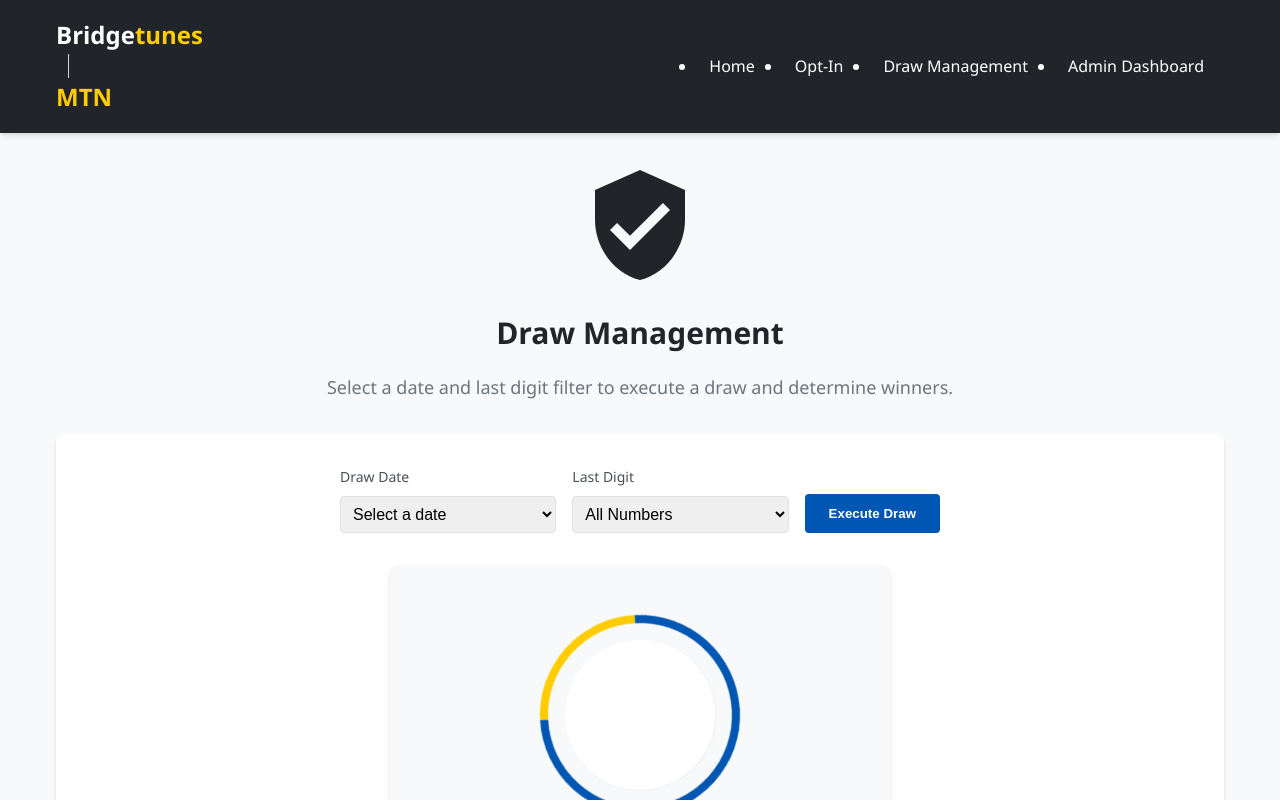
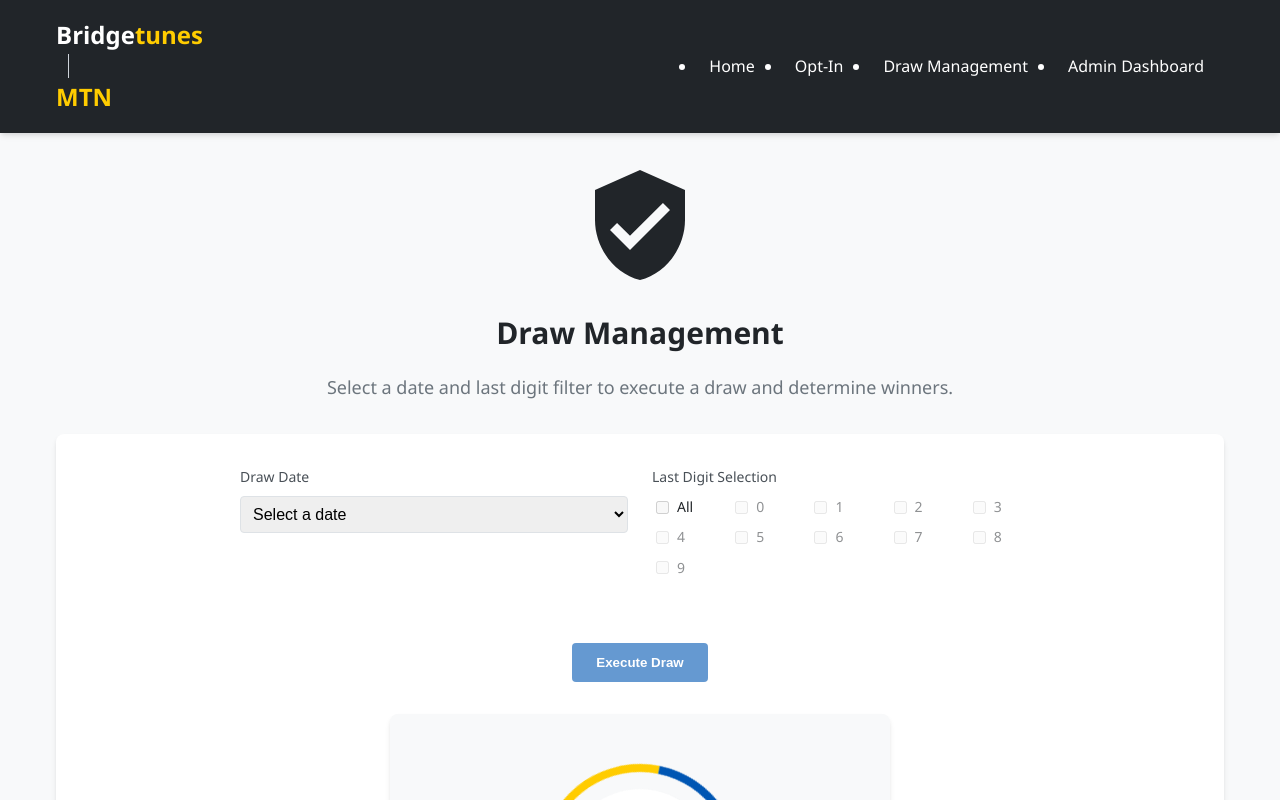
Before and after one commit to ArowuTest/bridgetunes-promotest1, a Next.js app: page /draw-management in a window 1280 px wide. Shown: the top 800 px of the page. Built offline with nearby package versions, Linux system fonts and the light colour scheme.

Commit message:
Update draw-management.js

```diff
--- a/pages/draw-management.js
+++ b/pages/draw-management.js
@@ -52,20 +52,19 @@ const DrawSection = styled.div`
 `;
 
 const DrawControls = styled.div`
-  display: flex;
-  flex-direction: column;
-  gap: 1rem;
-  max-width: 600px;
+  display: grid;
+  grid-template-columns: 1fr;
+  gap: 1.5rem;
+  max-width: 800px;
   margin: 0 auto 2rem;
 
   @media (min-width: ${props => props.theme.breakpoints.md}) {
-    flex-direction: row;
-    align-items: flex-end;
+    grid-template-columns: 1fr 1fr;
   }
 `;
 
 const FormGroup = styled.div`
-  flex: 1;
+  margin-bottom: 1rem;
 `;
 
 const Label = styled.label`
@@ -90,14 +89,29 @@ const Select = styled.select`
   }
 `;
 
+const CheckboxGroup = styled.div`
+  display: grid;
+  grid-template-columns: repeat(5, 1fr);
+  gap: 0.5rem;
+  margin-top: 0.5rem;
+`;
+
+const CheckboxLabel = styled.label`
+  display: flex;
+  align-items: center;
+  font-size: ${props => props.theme.fontSizes.sm};
+  cursor: pointer;
+`;
+
+const Checkbox = styled.input`
+  margin-right: 0.5rem;
+`;
+
 const ButtonContainer = styled.div`
   display: flex;
   justify-content: center;
-  margin-top: 1rem;
-
-  @media (min-width: ${props => props.theme.breakpoints.md}) {
-    margin-top: 0;
-  }
+  margin-top: 1.5rem;
+  grid-column: 1 / -1;
 `;
 
 // Styled button instead of importing Button component
@@ -159,31 +173,99 @@ const WinnersTable = styled.table`
 // Main component
 const DrawManagement = () => {
   const [drawDate, setDrawDate] = useState('');
-  const [lastDigit, setLastDigit] = useState('all');
+  const [selectedDigits, setSelectedDigits] = useState([]);
   const [drawStage, setDrawStage] = useState('idle'); // idle, drawing, complete
   const [winningNumber, setWinningNumber] = useState('');
   const [prizeAmount, setPrizeAmount] = useState(0);
   const [winners, setWinners] = useState([]);
+  const [msisdnData, setMsisdnData] = useState([]);
 
   // Available dates for the dropdown
   const availableDates = [
     '2023-09-01', '2023-09-02', '2023-09-03', '2023-09-04', '2023-09-05'
   ];
 
-  // Last digit options
-  const digitOptions = [
-    { value: 'all', label: 'All Numbers' },
-    { value: '0', label: 'Ending with 0' },
-    { value: '1', label: 'Ending with 1' },
-    { value: '2', label: 'Ending with 2' },
-    { value: '3', label: 'Ending with 3' },
-    { value: '4', label: 'Ending with 4' },
-    { value: '5', label: 'Ending with 5' },
-    { value: '6', label: 'Ending with 6' },
-    { value: '7', label: 'Ending with 7' },
-    { value: '8', label: 'Ending with 8' },
-    { value: '9', label: 'Ending with 9' }
-  ];
+  // Days of the week mapping
+  const daysOfWeek = {
+    '2023-09-01': 'Friday',
+    '2023-09-02': 'Saturday',
+    '2023-09-03': 'Sunday',
+    '2023-09-04': 'Monday',
+    '2023-09-05': 'Tuesday'
+  };
+
+  // Day to digit mapping
+  const dayDigitMapping = {
+    'Monday': ['0', '1'],
+    'Tuesday': ['2', '3'],
+    'Wednesday': ['4', '5'],
+    'Thursday': ['6', '7'],
+    'Friday': ['8', '9'],
+    'Saturday': ['0', '2', '4', '6', '8'],
+    'Sunday': ['1', '3', '5', '7', '9']
+  };
+
+  // Fetch MSISDN data on component mount
+  useEffect(() => {
+    const fetchMsisdnData = async () => {
+      try {
+        const response = await fetch('/data/msisdn_data.json');
+        const data = await response.json();
+        setMsisdnData(data);
+      } catch (error) {
+        console.error('Error fetching MSISDN data:', error);
+        // Fallback data if fetch fails
+        setMsisdnData([
+          { msisdn: '08012345678', topupAmount: 500, date: '2023-09-01' },
+          { msisdn: '08023456789', topupAmount: 1000, date: '2023-09-01' },
+          { msisdn: '08034567890', topupAmount: 200, date: '2023-09-02' },
+          { msisdn: '08045678901', topupAmount: 300, date: '2023-09-02' },
+          { msisdn: '08056789012', topupAmount: 500, date: '2023-09-03' },
+          { msisdn: '08067890123', topupAmount: 1000, date: '2023-09-03' },
+          { msisdn: '08078901234', topupAmount: 200, date: '2023-09-04' },
+          { msisdn: '08089012345', topupAmount: 300, date: '2023-09-04' },
+          { msisdn: '08090123456', topupAmount: 500, date: '2023-09-05' },
+          { msisdn: '08001234567', topupAmount: 1000, date: '2023-09-05' }
+        ]);
+      }
+    };
+
+    fetchMsisdnData();
+  }, []);
+
+  // Update available digits when date changes
+  useEffect(() => {
+    if (drawDate) {
+      const day = daysOfWeek[drawDate];
+      const availableDigits = dayDigitMapping[day] || [];
+      setSelectedDigits([]); // Reset selected digits when date changes
+    }
+  }, [drawDate]);
+
+  // Handle digit selection
+  const handleDigitChange = (digit) => {
+    if (selectedDigits.includes(digit)) {
+      setSelectedDigits(selectedDigits.filter(d => d !== digit));
+    } else {
+      setSelectedDigits([...selectedDigits, digit]);
+    }
+  };
+
+  // Handle "Select All" option
+  const handleSelectAllDigits = () => {
+    if (drawDate) {
+      const day = daysOfWeek[drawDate];
+      const availableDigits = dayDigitMapping[day] || [];
+
+      if (selectedDigits.length === availableDigits.length) {
+        // If all are selected, deselect all
+        setSelectedDigits([]);
+      } else {
+        // Otherwise, select all
+        setSelectedDigits([...availableDigits]);
+      }
+    }
+  };
 
   // Execute draw function
   const executeDraw = () => {
@@ -192,29 +274,73 @@ const DrawManagement = () => {
       return;
     }
 
+    if (selectedDigits.length === 0) {
+      alert('Please select at least one ending digit');
+      return;
+    }
+
     setDrawStage('drawing');
+
+    // Filter MSISDNs based on selected date and digits
+    const eligibleMsisdns = msisdnData.filter(item => {
+      // Match date
+      if (item.date !== drawDate) return false;
+
+      // Match last digit if specific digits are selected
+      const lastDigit = item.msisdn.slice(-1);
+      return selectedDigits.includes(lastDigit);
+    });
 
     // Simulate API call to get winners
     setTimeout(() => {
-      // Generate a random winning number
-      const randomNumber = Math.floor(10000000000 + Math.random() * 90000000000).toString();
-      const randomPrize = Math.floor(10000 + Math.random() * 990000);
+      if (eligibleMsisdns.length > 0) {
+        // Select a random winner from eligible MSISDNs
+        const winnerIndex = Math.floor(Math.random() * eligibleMsisdns.length);
+        const mainWinner = eligibleMsisdns[winnerIndex];
 
-      setWinningNumber(randomNumber);
-      setPrizeAmount(randomPrize);
+        // Set the winning number and prize
+        setWinningNumber(mainWinner.msisdn);
+        setPrizeAmount(mainWinner.topupAmount * 10); // Prize is 10x the topup amount
 
-      // Generate some sample winners
-      const sampleWinners = [
-        { msisdn: randomNumber, prize: randomPrize, date: drawDate },
-        { msisdn: Math.floor(10000000000 + Math.random() * 90000000000).toString(), prize: 5000, date: drawDate },
-        { msisdn: Math.floor(10000000000 + Math.random() * 90000000000).toString(), prize: 2000, date: drawDate },
-        { msisdn: Math.floor(10000000000 + Math.random() * 90000000000).toString(), prize: 1000, date: drawDate },
-        { msisdn: Math.floor(10000000000 + Math.random() * 90000000000).toString(), prize: 500, date: drawDate }
+        // Generate winners list (including the main winner and some random ones)
+        const winnersList = [
+          {
+            msisdn: mainWinner.msisdn,
+            prize: mainWinner.topupAmount * 10,
+            date: drawDate
+          }
         ];
 
-      setWinners(sampleWinners);
+        // Add some additional winners with smaller prizes
+        const additionalWinners = eligibleMsisdns
+          .filter((_, index) => index !== winnerIndex) // Exclude main winner
+          .slice(0, 4); // Take up to 4 additional winners
+
+        additionalWinners.forEach(winner => {
+          winnersList.push({
+            msisdn: winner.msisdn,
+            prize: winner.topupAmount * 2, // Smaller prize for additional winners
+            date: drawDate
+          });
+        });
+
+        setWinners(winnersList);
+      } else {
+        // No eligible MSISDNs found
+        alert('No eligible numbers found for the selected criteria');
+        setDrawStage('idle');
+        return;
+      }
+
       setDrawStage('complete');
     }, 5000); // 5 seconds delay to simulate processing
+  };
+
+  // Get available digits for the selected day
+  const getAvailableDigits = () => {
+    if (!drawDate) return [];
+    const day = daysOfWeek[drawDate];
+    return dayDigitMapping[day] || [];
   };
 
   return (
@@ -236,6 +362,7 @@ const DrawManagement = () => {
 
         <DrawSection>
           <DrawControls>
+            <div>
               <FormGroup>
                 <Label htmlFor="drawDate">Draw Date</Label>
                 <Select
@@ -245,28 +372,51 @@ const DrawManagement = () => {
                 >
                   <option value="">Select a date</option>
                   {availableDates.map(date => (
-                  <option key={date} value={date}>{date}</option>
+                    <option key={date} value={date}>{date} ({daysOfWeek[date]})</option>
                   ))}
                 </Select>
               </FormGroup>
+            </div>
 
+            <div>
               <FormGroup>
-              <Label htmlFor="lastDigit">Last Digit</Label>
-              <Select
-                id="lastDigit"
-                value={lastDigit}
-                onChange={(e) => setLastDigit(e.target.value)}
-              >
-                {digitOptions.map(option => (
-                  <option key={option.value} value={option.value}>{option.label}</option>
-                ))}
-              </Select>
+                <Label>Last Digit Selection</Label>
+                <CheckboxGroup>
+                  <CheckboxLabel>
+                    <Checkbox
+                      type="checkbox"
+                      checked={drawDate && selectedDigits.length === getAvailableDigits().length}
+                      onChange={handleSelectAllDigits}
+                      disabled={!drawDate}
+                    />
+                    All
+                  </CheckboxLabel>
+
+                  {[0, 1, 2, 3, 4, 5, 6, 7, 8, 9].map(digit => {
+                    const digitStr = digit.toString();
+                    const isAvailable = getAvailableDigits().includes(digitStr);
+
+                    return (
+                      <CheckboxLabel key={digit} style={{ opacity: isAvailable ? 1 : 0.5 }}>
+                        <Checkbox
+                          type="checkbox"
+                          value={digitStr}
+                          checked={selectedDigits.includes(digitStr)}
+                          onChange={() => isAvailable && handleDigitChange(digitStr)}
+                          disabled={!isAvailable || !drawDate}
+                        />
+                        {digit}
+                      </CheckboxLabel>
+                    );
+                  })}
+                </CheckboxGroup>
               </FormGroup>
+            </div>
 
             <ButtonContainer>
               <StyledButton
                 onClick={executeDraw}
-                disabled={drawStage === 'drawing'}
+                disabled={drawStage === 'drawing' || !drawDate || selectedDigits.length === 0}
               >
                 {drawStage === 'drawing' ? 'Drawing...' : 'Execute Draw'}
               </StyledButton>
```
Lines whose indentation alone changed are shown as unchanged.
